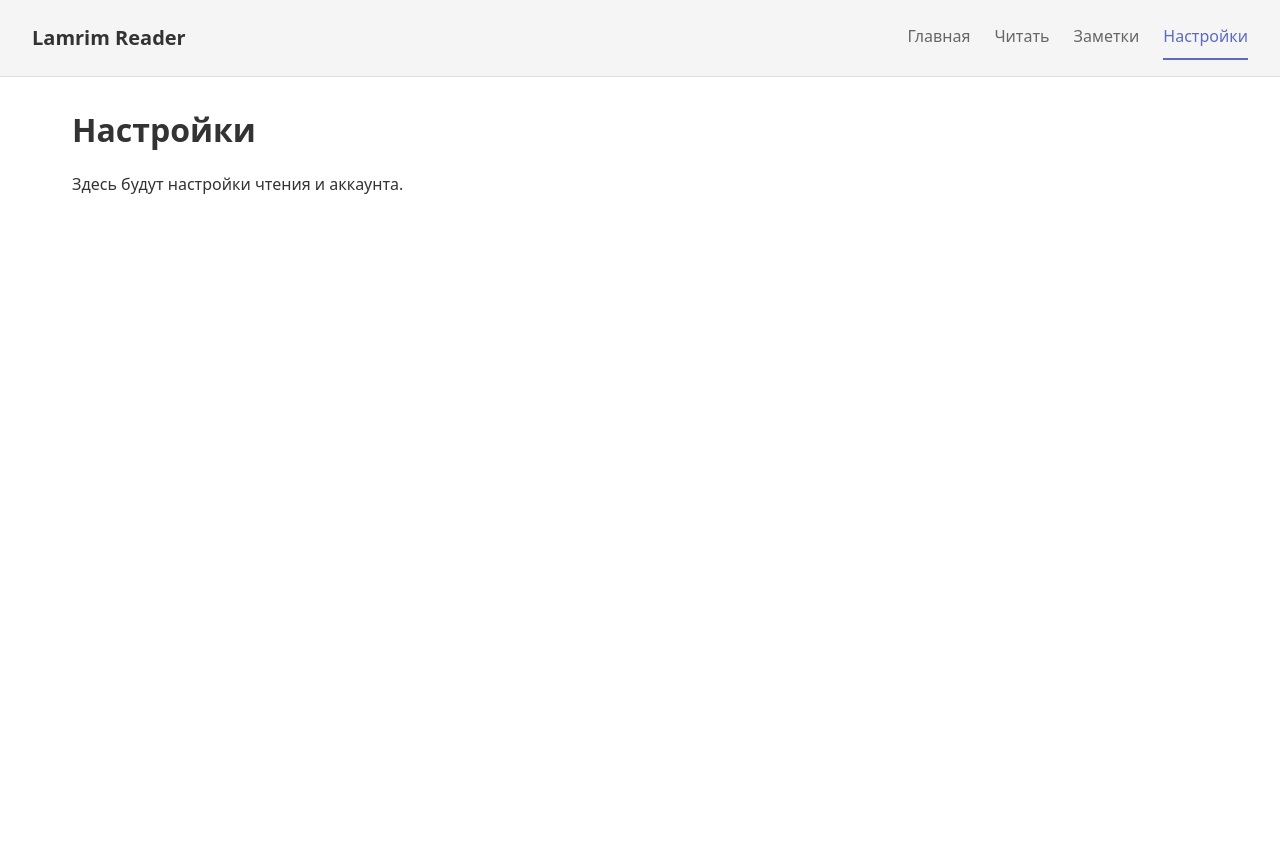
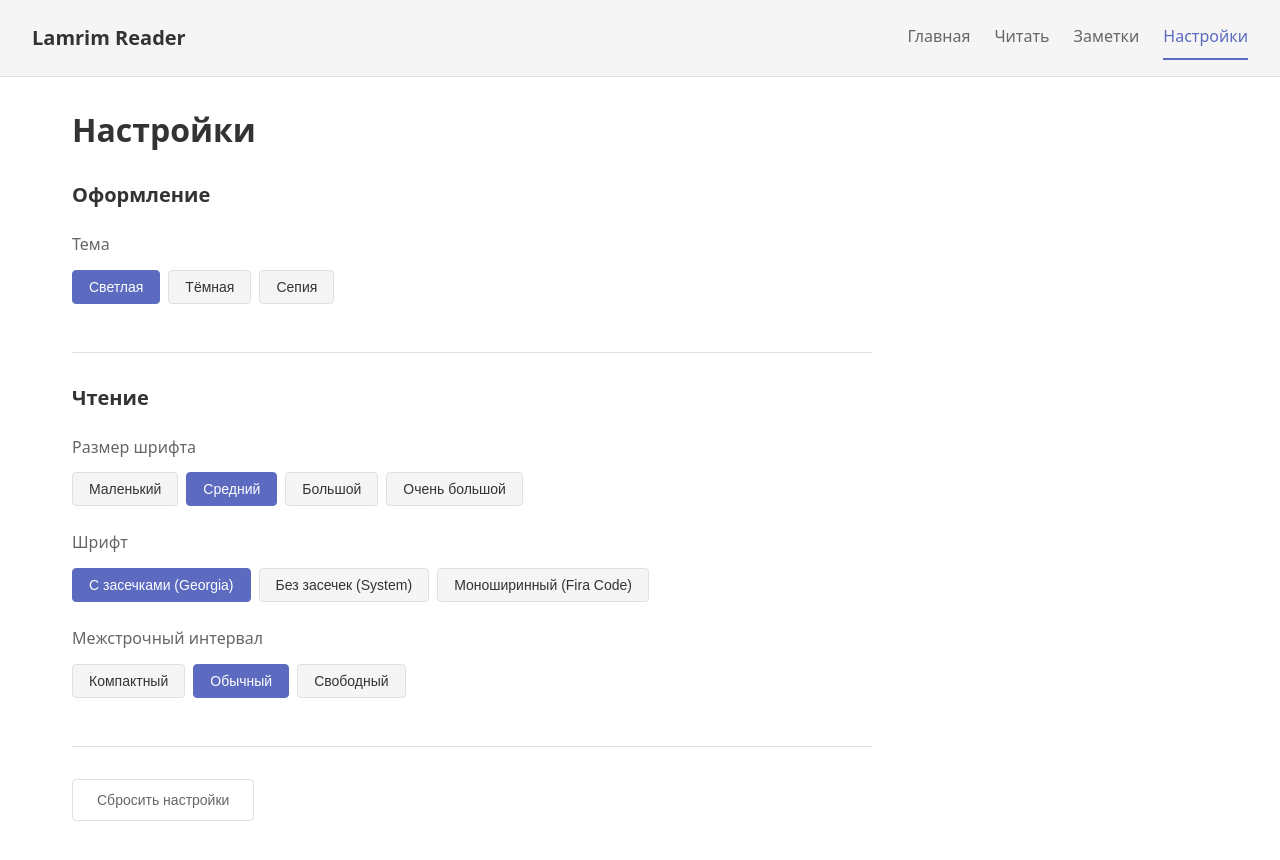
Before and after one commit to CorazonCruzo/lamrim, a React (Vite) app: page /settings in a window 1280 px wide. Shown: the top 860 px of the page. Before the commit the page ends 800 px from the top, so only its background shows below. Built offline with nearby package versions, Linux system fonts and the light colour scheme.

Commit message:
settings: theme, font

```diff
--- a/src/App.tsx
+++ b/src/App.tsx
@@ -1,5 +1,6 @@
 import { BrowserRouter, Routes, Route } from 'react-router-dom';
 import { MainLayout } from './components/layout';
+import { SettingsProvider } from './contexts';
 import {
   HomePage,
   ReaderPage,
@@ -11,8 +12,9 @@ import './App.css';
 
 function App() {
   return (
-    <BrowserRouter>
-      <MainLayout>
+    <SettingsProvider>
+      <BrowserRouter>
+        <MainLayout>
         <Routes>
           <Route path="/" element={<HomePage />} />
           <Route path="/read/:sectionId" element={<ReaderPage />} />
@@ -20,8 +22,9 @@ function App() {
           <Route path="/settings" element={<SettingsPage />} />
           <Route path="*" element={<NotFoundPage />} />
         </Routes>
-      </MainLayout>
-    </BrowserRouter>
+        </MainLayout>
+      </BrowserRouter>
+    </SettingsProvider>
   );
 }
 
--- a/src/components/reader/ReaderView.css
+++ b/src/components/reader/ReaderView.css
@@ -1,6 +1,7 @@
 .reader-view {
-  font-family: var(--font-serif);
-  line-height: 1.8;
+  font-family: var(--reader-font-family);
+  font-size: var(--reader-font-size);
+  line-height: var(--reader-line-height);
   color: var(--color-text-primary);
 }
 
--- /dev/null
+++ b/src/contexts/SettingsContext.tsx
@@ -0,0 +1,102 @@
+import { createContext, useContext, useState, useEffect, type ReactNode } from 'react';
+import { type UserSettings, type Theme, type FontSize, type FontFamily, type LineHeight, DEFAULT_SETTINGS } from '../types';
+
+interface SettingsContextType {
+  settings: UserSettings;
+  setTheme: (theme: Theme) => void;
+  setFontSize: (fontSize: FontSize) => void;
+  setFontFamily: (fontFamily: FontFamily) => void;
+  setLineHeight: (lineHeight: LineHeight) => void;
+  resetSettings: () => void;
+}
+
+const SettingsContext = createContext<SettingsContextType | null>(null);
+
+const STORAGE_KEY = 'lamrim-settings';
+
+function loadSettings(): UserSettings {
+  try {
+    const stored = localStorage.getItem(STORAGE_KEY);
+    if (stored) {
+      return { ...DEFAULT_SETTINGS, ...JSON.parse(stored) };
+    }
+  } catch (e) {
+    console.error('Failed to load settings:', e);
+  }
+  return DEFAULT_SETTINGS;
+}
+
+function saveSettings(settings: UserSettings): void {
+  try {
+    localStorage.setItem(STORAGE_KEY, JSON.stringify(settings));
+  } catch (e) {
+    console.error('Failed to save settings:', e);
+  }
+}
+
+export function SettingsProvider({ children }: { children: ReactNode }) {
+  const [settings, setSettings] = useState<UserSettings>(loadSettings);
+
+  // Применяем настройки к документу
+  useEffect(() => {
+    const root = document.documentElement;
+
+    // Тема
+    root.setAttribute('data-theme', settings.theme);
+
+    // Размер шрифта
+    root.setAttribute('data-font-size', settings.fontSize);
+
+    // Семейство шрифтов
+    root.setAttribute('data-font-family', settings.fontFamily);
+
+    // Межстрочный интервал
+    root.setAttribute('data-line-height', settings.lineHeight);
+
+    // Сохраняем в localStorage
+    saveSettings(settings);
+  }, [settings]);
+
+  const setTheme = (theme: Theme) => {
+    setSettings(prev => ({ ...prev, theme }));
+  };
+
+  const setFontSize = (fontSize: FontSize) => {
+    setSettings(prev => ({ ...prev, fontSize }));
+  };
+
+  const setFontFamily = (fontFamily: FontFamily) => {
+    setSettings(prev => ({ ...prev, fontFamily }));
+  };
+
+  const setLineHeight = (lineHeight: LineHeight) => {
+    setSettings(prev => ({ ...prev, lineHeight }));
+  };
+
+  const resetSettings = () => {
+    setSettings(DEFAULT_SETTINGS);
+  };
+
+  return (
+    <SettingsContext.Provider
+      value={{
+        settings,
+        setTheme,
+        setFontSize,
+        setFontFamily,
+        setLineHeight,
+        resetSettings,
+      }}
+    >
+      {children}
+    </SettingsContext.Provider>
+  );
+}
+
+export function useSettings(): SettingsContextType {
+  const context = useContext(SettingsContext);
+  if (!context) {
+    throw new Error('useSettings must be used within a SettingsProvider');
+  }
+  return context;
+}
--- /dev/null
+++ b/src/contexts/index.ts
@@ -0,0 +1 @@
+export { SettingsProvider, useSettings } from './SettingsContext';
--- a/src/index.css
+++ b/src/index.css
@@ -16,6 +16,64 @@
   --spacing-md: 1rem;
   --spacing-lg: 1.5rem;
   --spacing-xl: 2rem;
+
+  --reader-font-size: 1rem;
+  --reader-line-height: 1.6;
+  --reader-font-family: var(--font-serif);
+}
+
+/* Dark theme */
+[data-theme="dark"] {
+  --color-bg-primary: #1a1a1a;
+  --color-bg-secondary: #2d2d2d;
+  --color-text-primary: #e0e0e0;
+  --color-text-secondary: #a0a0a0;
+  --color-border: #404040;
+}
+
+/* Sepia theme */
+[data-theme="sepia"] {
+  --color-bg-primary: #f4ecd8;
+  --color-bg-secondary: #e8dcc8;
+  --color-text-primary: #5c4b37;
+  --color-text-secondary: #7a6a56;
+  --color-border: #d4c4a8;
+}
+
+/* Font sizes */
+[data-font-size="small"] {
+  --reader-font-size: 0.875rem;
+}
+[data-font-size="medium"] {
+  --reader-font-size: 1rem;
+}
+[data-font-size="large"] {
+  --reader-font-size: 1.125rem;
+}
+[data-font-size="xlarge"] {
+  --reader-font-size: 1.25rem;
+}
+
+/* Font families */
+[data-font-family="serif"] {
+  --reader-font-family: var(--font-serif);
+}
+[data-font-family="sans-serif"] {
+  --reader-font-family: var(--font-sans);
+}
+[data-font-family="monospace"] {
+  --reader-font-family: var(--font-mono);
+}
+
+/* Line heights */
+[data-line-height="compact"] {
+  --reader-line-height: 1.4;
+}
+[data-line-height="normal"] {
+  --reader-line-height: 1.6;
+}
+[data-line-height="relaxed"] {
+  --reader-line-height: 1.8;
 }
 
 * {
--- /dev/null
+++ b/src/pages/SettingsPage.css
@@ -0,0 +1,88 @@
+.settings-page {
+  max-width: 600px;
+}
+
+.settings-page h1 {
+  margin-bottom: 2rem;
+}
+
+.settings-section {
+  margin-bottom: 2rem;
+  padding-bottom: 1.5rem;
+  border-bottom: 1px solid var(--color-border);
+}
+
+.settings-section:last-child {
+  border-bottom: none;
+}
+
+.settings-section h2 {
+  font-size: 1.25rem;
+  margin-bottom: 1.5rem;
+  color: var(--color-text-primary);
+}
+
+.settings-group {
+  margin-bottom: 1.5rem;
+}
+
+.settings-label {
+  display: block;
+  margin-bottom: 0.75rem;
+  font-weight: 500;
+  color: var(--color-text-secondary);
+}
+
+.settings-options {
+  display: flex;
+  flex-wrap: wrap;
+  gap: 0.5rem;
+}
+
+.settings-option {
+  padding: 0.5rem 1rem;
+  background-color: var(--color-bg-secondary);
+  border: 1px solid var(--color-border);
+  border-radius: 4px;
+  font-size: 0.875rem;
+  color: var(--color-text-primary);
+  cursor: pointer;
+  transition: all 0.2s;
+}
+
+.settings-option:hover {
+  background-color: var(--color-border);
+}
+
+.settings-option.active {
+  background-color: var(--color-primary);
+  border-color: var(--color-primary);
+  color: white;
+}
+
+.settings-reset {
+  padding: 0.75rem 1.5rem;
+  background-color: transparent;
+  border: 1px solid var(--color-border);
+  border-radius: 4px;
+  font-size: 0.875rem;
+  color: var(--color-text-secondary);
+  cursor: pointer;
+  transition: all 0.2s;
+}
+
+.settings-reset:hover {
+  background-color: var(--color-bg-secondary);
+  color: var(--color-text-primary);
+}
+
+@media (max-width: 480px) {
+  .settings-options {
+    flex-direction: column;
+  }
+
+  .settings-option {
+    width: 100%;
+    text-align: center;
+  }
+}
--- a/src/pages/SettingsPage.tsx
+++ b/src/pages/SettingsPage.tsx
@@ -1,8 +1,112 @@
+import { useSettings } from '../contexts';
+import type { Theme, FontSize, FontFamily, LineHeight } from '../types';
+import './SettingsPage.css';
+
+const THEME_OPTIONS: { value: Theme; label: string }[] = [
+  { value: 'light', label: 'Светлая' },
+  { value: 'dark', label: 'Тёмная' },
+  { value: 'sepia', label: 'Сепия' },
+];
+
+const FONT_SIZE_OPTIONS: { value: FontSize; label: string }[] = [
+  { value: 'small', label: 'Маленький' },
+  { value: 'medium', label: 'Средний' },
+  { value: 'large', label: 'Большой' },
+  { value: 'xlarge', label: 'Очень большой' },
+];
+
+const FONT_FAMILY_OPTIONS: { value: FontFamily; label: string }[] = [
+  { value: 'serif', label: 'С засечками (Georgia)' },
+  { value: 'sans-serif', label: 'Без засечек (System)' },
+  { value: 'monospace', label: 'Моноширинный (Fira Code)' },
+];
+
+const LINE_HEIGHT_OPTIONS: { value: LineHeight; label: string }[] = [
+  { value: 'compact', label: 'Компактный' },
+  { value: 'normal', label: 'Обычный' },
+  { value: 'relaxed', label: 'Свободный' },
+];
+
 export default function SettingsPage() {
+  const { settings, setTheme, setFontSize, setFontFamily, setLineHeight, resetSettings } = useSettings();
+
   return (
     <div className="settings-page">
       <h1>Настройки</h1>
-      <p>Здесь будут настройки чтения и аккаунта.</p>
+
+      <section className="settings-section">
+        <h2>Оформление</h2>
+
+        <div className="settings-group">
+          <label className="settings-label">Тема</label>
+          <div className="settings-options">
+            {THEME_OPTIONS.map((option) => (
+              <button
+                key={option.value}
+                className={`settings-option ${settings.theme === option.value ? 'active' : ''}`}
+                onClick={() => setTheme(option.value)}
+              >
+                {option.label}
+              </button>
+            ))}
+          </div>
+        </div>
+      </section>
+
+      <section className="settings-section">
+        <h2>Чтение</h2>
+
+        <div className="settings-group">
+          <label className="settings-label">Размер шрифта</label>
+          <div className="settings-options">
+            {FONT_SIZE_OPTIONS.map((option) => (
+              <button
+                key={option.value}
+                className={`settings-option ${settings.fontSize === option.value ? 'active' : ''}`}
+                onClick={() => setFontSize(option.value)}
+              >
+                {option.label}
+              </button>
+            ))}
+          </div>
+        </div>
+
+        <div className="settings-group">
+          <label className="settings-label">Шрифт</label>
+          <div className="settings-options">
+            {FONT_FAMILY_OPTIONS.map((option) => (
+              <button
+                key={option.value}
+                className={`settings-option ${settings.fontFamily === option.value ? 'active' : ''}`}
+                onClick={() => setFontFamily(option.value)}
+              >
+                {option.label}
+              </button>
+            ))}
+          </div>
+        </div>
+
+        <div className="settings-group">
+          <label className="settings-label">Межстрочный интервал</label>
+          <div className="settings-options">
+            {LINE_HEIGHT_OPTIONS.map((option) => (
+              <button
+                key={option.value}
+                className={`settings-option ${settings.lineHeight === option.value ? 'active' : ''}`}
+                onClick={() => setLineHeight(option.value)}
+              >
+                {option.label}
+              </button>
+            ))}
+          </div>
+        </div>
+      </section>
+
+      <section className="settings-section">
+        <button className="settings-reset" onClick={resetSettings}>
+          Сбросить настройки
+        </button>
+      </section>
     </div>
   );
 }
```
